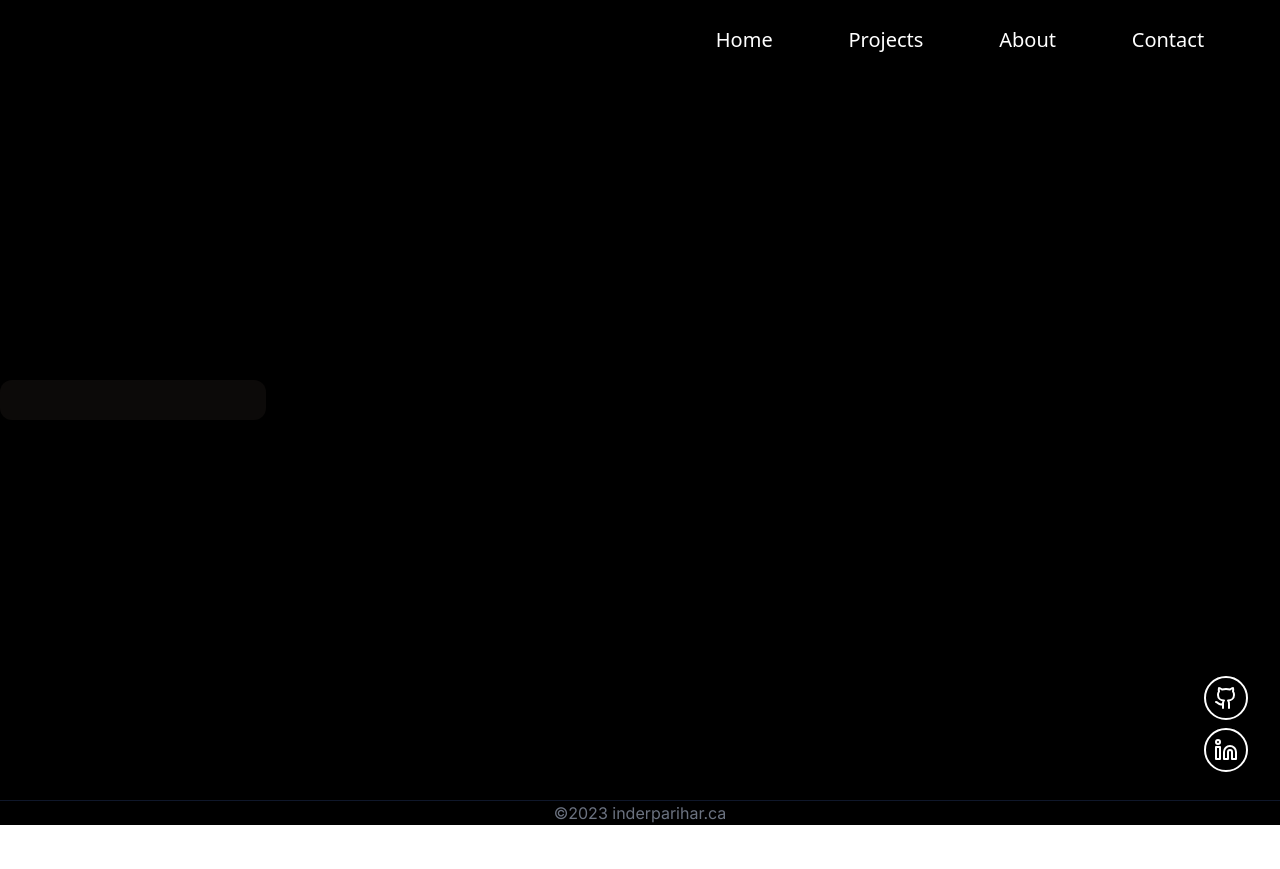
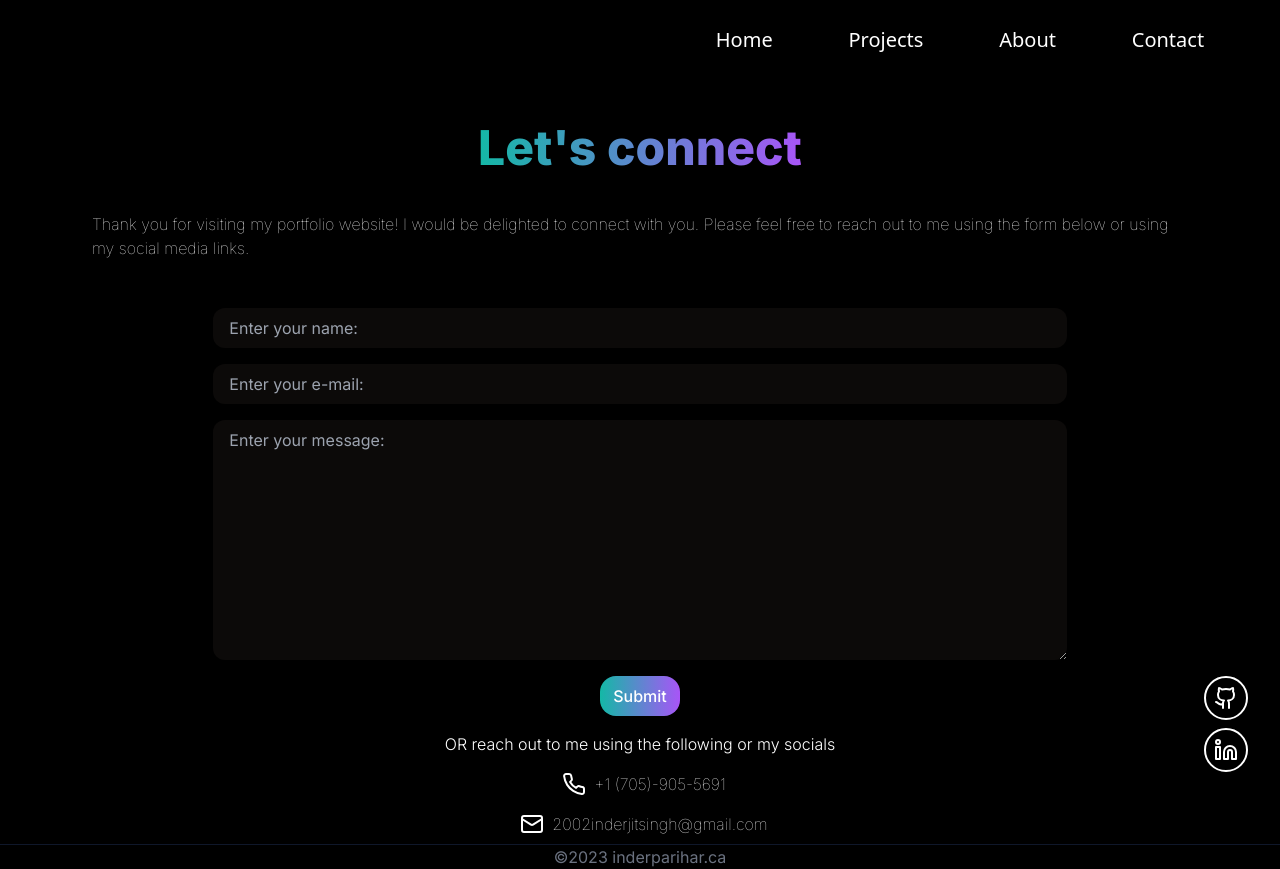
Before and after one commit to PariharInder/inderpariharportfolio, a Next.js app: page /contact in a window 1280 px wide. Before the commit the page ends 825 px from the top, so only its background shows below. Built offline with nearby package versions, Linux system fonts and the light colour scheme.

Commit message:
implemented contact page

```diff
--- a/src/app/(contact)/contact/page.tsx
+++ b/src/app/(contact)/contact/page.tsx
@@ -2,7 +2,7 @@ import ContactForm from "@/components/ContactForm";
 
 export default function Home() {
     return (
-      <main className="flex flex-col h-screen md:-mt-20 justify-center text-white">
+      <main className="flex flex-col h-max justify-start md:pt-10 px-5 md:px-20 text-white">
         <ContactForm />
       </main>
     )
--- a/src/components/About.tsx
+++ b/src/components/About.tsx
@@ -12,7 +12,7 @@ interface AboutProps {
 const About: FC<AboutProps> = async ({ }) => {
   const profile = await getProfile()
 
-  return <div className='flex flex-col'>
+  return <div className='flex flex-col items-center md:items-start'>
     <span className='py-7 md:py-10'><span className={headingVariants({ variant: 'headingTealPrimary', size: 'default' })}>
       A little about me
     </span></span>
--- a/src/components/ContactForm.tsx
+++ b/src/components/ContactForm.tsx
@@ -1,18 +1,73 @@
-import { FC } from 'react'
+'use client'
+import { FC, FormEvent, useState } from 'react'
 import { inputVariants } from './ui/Input'
+import { headingVariants } from './ui/Headings'
+import Button, { buttonVariants } from './ui/Button'
+import { Mail, Phone } from 'lucide-react'
+import Link from 'next/link'
+import { sendContactForm } from '@/lib/api'
+import Modal from './ui/Modal'
 
 interface ContactFormProps {
 
 }
 
-const ContactForm: FC<ContactFormProps> = ({}) => {
+const ContactForm: FC<ContactFormProps> = ({ }) => {
+  const [isLoading, setIsLoading] = useState(false)
+  const [modalOpen, setModalOpen] = useState(false)
+  const [message, setMessage] = useState('')
+
+  const closeModal = () => {
+    setModalOpen(false)
+  }
+
+  const handleSubmit = async (event: FormEvent<HTMLFormElement>) => {
+    event.preventDefault()
+
+    setIsLoading(true)
+
+    const data = {
+      // @ts-ignore
+      name: (event.target as HTMLFormElement).name.value,
+      email: (event.target as HTMLFormElement).email.value,
+      message: (event.target as HTMLFormElement).message.value
+    }
+
+    sendContactForm(data).then(res => {
+      setMessage(res.message)
+      setModalOpen(true)
+    })
+
+    setIsLoading(false)
+  }
+
   return (
-    <div>
-        <div>
-            <form action="">
-                <input type="text" name="" id="" className={inputVariants({variant: 'text'})}/>
-            </form>
-        </div>
+    <div className='flex flex-col items-center mt-10 md:mt-1'>
+      <div>
+        <span className='py-7 md:py-10'><span className={headingVariants({ variant: 'headingTealPrimary', size: 'default' })}>
+          Let's connect
+        </span></span>
+      </div>
+      <div>
+        <p className='font-thin py-8 md:py-10 px-3'>
+          Thank you for visiting my portfolio website! I would be delighted to connect with you. Please feel free to reach out to me using the form below or using my social media links.
+        </p>
+      </div>
+      <div className='flex flex-col w-screen items-center'>
+        <form onSubmit={handleSubmit} className='flex flex-col w-screen items-center'>
+          <input type="text" name="name" id="name" className={inputVariants({ variant: 'text' })} placeholder='Enter your name:' required/>
+          <input type="email" name="email" id="email" className={inputVariants({ variant: 'text' })} placeholder='Enter your e-mail:' required/>
+          <textarea name="message" id="message" className={inputVariants({ variant: 'textarea' })} placeholder='Enter your message:' required/>
+          <Button type="submit" variant={'primary'} size={'submit'} isLoading={isLoading}>Submit</Button>
+        </form>
+      </div>
+      <p className='py-2 font-light'>OR reach out to me using the following or my socials</p>
+      <div className='flex flex-col font-thin items-center'>
+        <Link href={'tel:+1234567890'} className='flex py-2'><Phone className='mx-2' /> +1 (705)-905-5691</Link>
+        <Link href={'mail:2002inderjitsingh@gmail.com'} className='flex py-2'><Mail className='mx-2' /> 2002inderjitsingh@gmail.com</Link>
+      </div>
+
+      <Modal isOpen={modalOpen} onClose={closeModal} children={message}/>
     </div>
   )
 }
--- a/src/components/ui/Button.tsx
+++ b/src/components/ui/Button.tsx
@@ -15,8 +15,9 @@ export const buttonVariants = cva(
       },
       size: {
         default: 'h-10 py-2 px-4',
-        sm: 'h-9 px-2',
+        sm: 'h-9 px-2 rounded-md',
         lg: 'md:h-11 md:px-8 h-10 py-2 px-4',
+        submit: 'h-10 py-2 px-4 w-20'
       },
     },
     defaultVariants: {
--- a/src/components/ui/Input.tsx
+++ b/src/components/ui/Input.tsx
@@ -3,12 +3,13 @@ import { cva, VariantProps } from 'class-variance-authority'
 import { FC, forwardRef } from 'react'
 
 export const inputVariants = cva(
-  'px-2 bg-stone-950 rounded-xl',
+  'px-2 bg-stone-950 rounded-xl w-5/6 md:w-4/6',
   {
     variants: {
       variant: {
         text:
-          'text-white'
+          'text-white my-2',
+        textarea: 'h-60 my-2'
       },
       size: {
         default: 'h-10 py-2 px-4'
--- /dev/null
+++ b/src/components/ui/Modal.tsx
@@ -0,0 +1,29 @@
+import { FC } from 'react'
+import { buttonVariants } from './Button'
+
+interface ModalProps {
+    isOpen: boolean
+    onClose: () => void
+    children: React.ReactNode
+}
+
+const Modal: FC<ModalProps> = ({ isOpen, onClose, children }) => {
+    if (!isOpen) {
+        return null
+    }
+
+    return <div className="fixed inset-0 flex items-center justify-center z-50">
+        <div className="fixed inset-0 bg-black opacity-50"></div>
+        <div className="bg-stone-950 p-8 rounded-lg z-10 flex justify-evenly items-center flex-col border-white border-2">
+            <div className="my-4 text-white font-bold">{children}</div>
+            <button
+                    className={buttonVariants({variant: 'secondary', size: 'sm'})}
+                    onClick={onClose}
+                >
+                    Close
+            </button>
+        </div>
+    </div>
+}
+
+export default Modal
--- /dev/null
+++ b/src/lib/api.ts
@@ -0,0 +1,8 @@
+export const sendContactForm = async (data: any) => fetch('/api/contact', {
+    method: 'POST',
+    headers: { "Content-Type": "application/json", Accept: "application/json" },
+    body: JSON.stringify(data),
+}).then((res) => {
+    if (!res.ok) throw new Error("Failed to send message");
+    return res.json();
+})
--- /dev/null
+++ b/src/lib/nodemailer.ts
@@ -0,0 +1,17 @@
+import nodemailer from "nodemailer"
+
+const email = process.env.SMTP_EMAIL
+const pass = process.env.SMTP_SECRET
+
+export const transporter = nodemailer.createTransport({
+  service: "gmail",
+  auth: {
+    user: email,
+    pass,
+  },
+})
+
+export const mailOptions = {
+  from: email,
+  to: email,
+}
--- /dev/null
+++ b/src/pages/api/contact.ts
@@ -0,0 +1,27 @@
+import { mailOptions, transporter } from "@/lib/nodemailer";
+import { NextApiRequest, NextApiResponse } from "next";
+
+const handler = async (req: NextApiRequest, res: NextApiResponse) => {
+    if(req.method === "POST") {
+        const data = req.body
+        try {
+            await transporter.sendMail({
+                ...mailOptions,
+                subject: 'SOMEBODY SENT YOU AN EMAIL USING INDERPARIHAR.CA',
+                text: 'email from inderparihar.ca',
+                html: `
+                <p>Name: ${data.name}</p>
+                <p>E-mail: ${data.email}</p>
+                <p>Message: ${data.message}</p>
+                `
+            })
+
+            return res.status(200).json({message: 'Email sent successfully'})
+        } catch (error: any) {
+            return res.status(400).json({message: error.message})
+        }
+    }
+    return res.status(400).json({message: 'Bad Request'})
+}
+
+export default handler
```
Also changed, not shown: package.json (+10 -1 lines).
